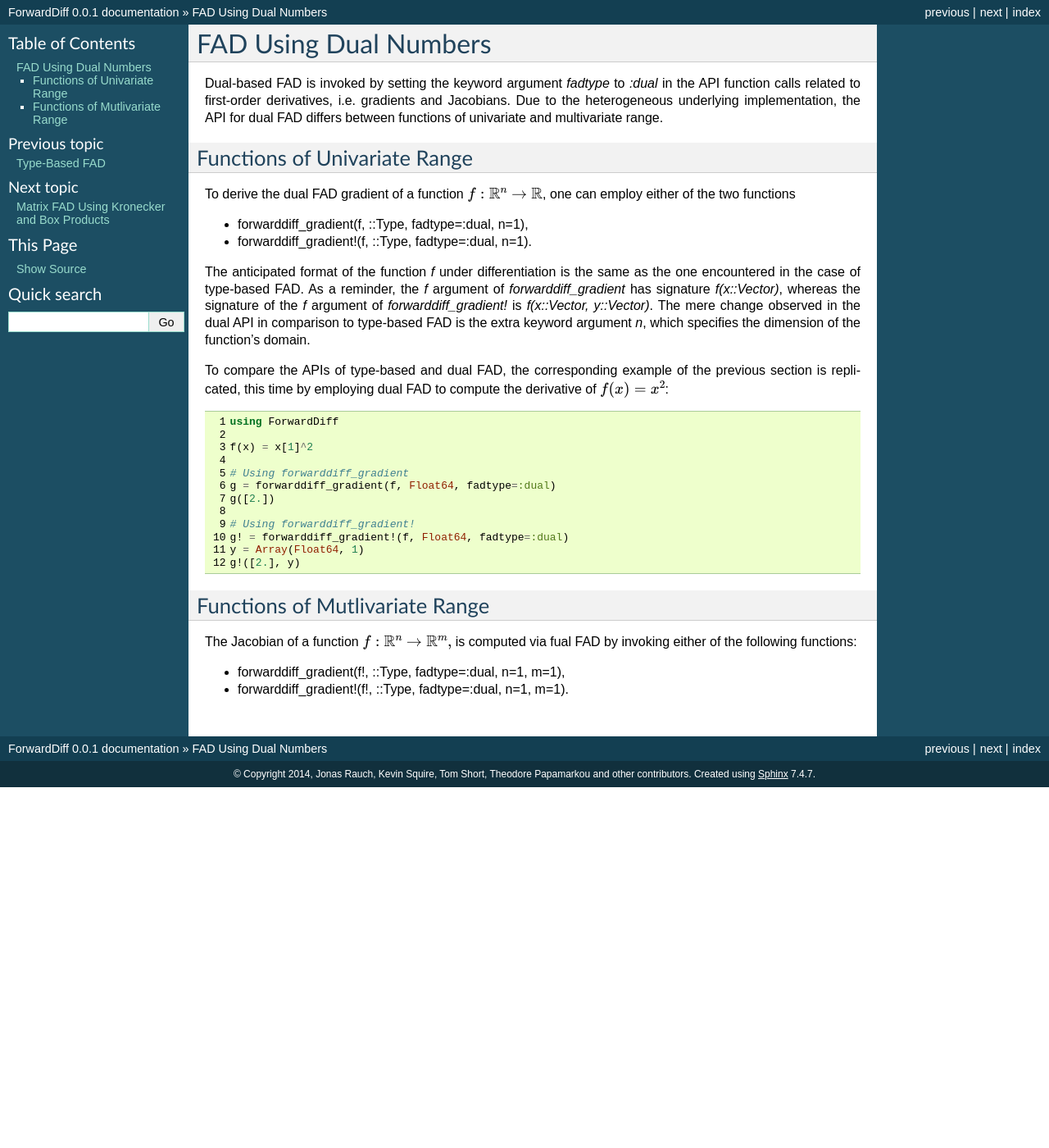
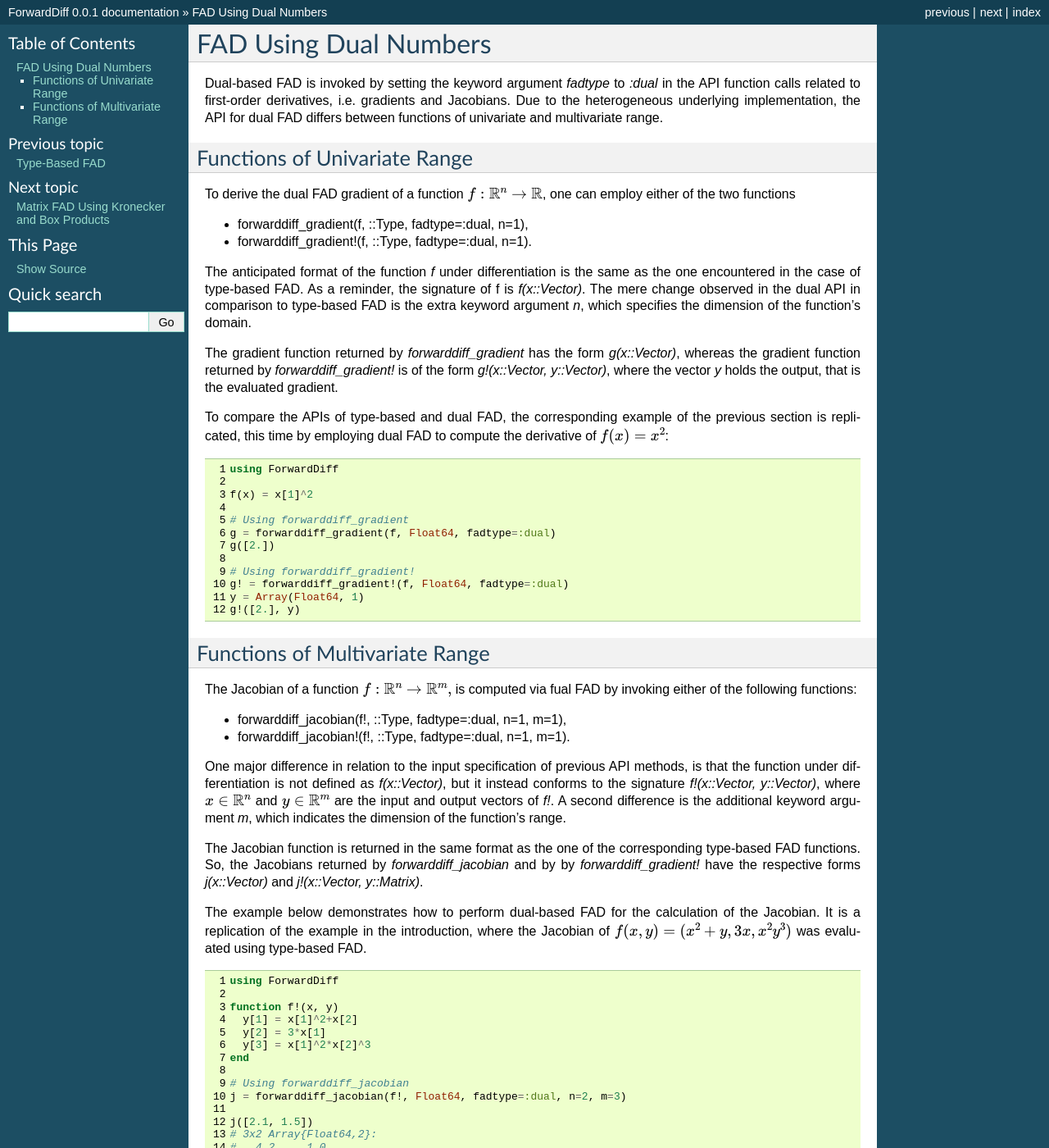
Before and after one commit to JuliaDiff/ForwardDiff.jl, a Sphinx documentation site: the page built from doc/source/dual_fad.rst, in a window 1280 px wide and 1400 px high. Shown: the whole window at 82% size. Built offline with Sphinx 7.4.7, drawn with Linux system fonts in a browser that asks for light colours; formulas are drawn with MathJax 3; some of the changed text lies outside the part shown.

Commit message:
Completed documentation for existing functionality

```diff
--- a/doc/source/dual_fad.rst
+++ b/doc/source/dual_fad.rst
@@ -15,10 +15,13 @@ two functions
 - forwarddiff_gradient!(f, ::Type, fadtype=:dual, n=1).
 
 The anticipated format of the function *f* under differentiation is the same as the one encountered in the case of
-type-based FAD. As a reminder, the *f* argument of *forwarddiff_gradient* has signature *f(x::Vector)*, whereas the
-signature of the *f* argument of *forwarddiff_gradient!* is *f(x::Vector, y::Vector)*. The mere change observed in the
-dual API in comparison to type-based FAD is the extra keyword argument *n*, which specifies the dimension of the
-function's domain.
+type-based FAD. As a reminder, the signature of f is *f(x::Vector)*. The mere change observed in the dual API in
+comparison to type-based FAD is the extra keyword argument *n*, which specifies the dimension of the function's domain.
+
+
+The gradient function returned by *forwarddiff_gradient* has the form *g(x::Vector)*, whereas the gradient function
+returned by *forwarddiff_gradient!* is of the form *g!(x::Vector, y::Vector)*, where the vector *y* holds the output,
+that is the evaluated gradient.
 
 To compare the APIs of type-based and dual FAD, the corresponding example of the previous section is replicated, this
 time by employing dual FAD to compute the derivative of :math:`f(x)=x^2`:
@@ -39,11 +42,50 @@ time by employing dual FAD to compute the derivative of :math:`f(x)=x^2`:
   y = Array(Float64, 1)
   g!([2.], y)
 
-Functions of Mutlivariate Range
+Functions of Multivariate Range
 ~~~~~~~~~~~~~~~~~~~~~~~~~~~~~~~~~~~~~~~~~~~~~~~~~~~~~~~~~~~~~~~~~~~~~~~~~~~~~~~~
 
 The Jacobian of a function :math:`f:\mathbb{R}^n\rightarrow\mathbb{R}^m,` is computed via fual FAD by invoking either of
 the following functions:
 
-- forwarddiff_gradient(f!, ::Type, fadtype=:dual, n=1, m=1),
-- forwarddiff_gradient!(f!, ::Type, fadtype=:dual, n=1, m=1).
+- forwarddiff_jacobian(f!, ::Type, fadtype=:dual, n=1, m=1),
+- forwarddiff_jacobian!(f!, ::Type, fadtype=:dual, n=1, m=1).
+
+One major difference in relation to the input specification of previous API methods, is that the function under
+differentiation is not defined as *f(x::Vector)*, but it instead conforms to the signature *f!(x::Vector, y::Vector)*,
+where :math:`x\in\mathbb{R}^n` and :math:`y\in\mathbb{R}^m` are the input and output vectors of *f!*. A second
+difference is the additional keyword argument *m*, which indicates the dimension of the function's range.
+
+The Jacobian function is returned in the same format as the one of the corresponding type-based FAD functions. So,
+the Jacobians returned by *forwarddiff_jacobian* and by by *forwarddiff_gradient!* have the respective forms
+*j(x::Vector)* and *j!(x::Vector, y::Matrix)*.
+
+The example below demonstrates how to perform dual-based FAD for the calculation of the Jacobian. It is a replication of
+the example in the introduction, where the Jacobian of :math:`f(x, y) = (x^2+y, 3x, x^2y^3)` was evaluated using
+type-based FAD.
+
+.. code-block:: julia
+  :linenos:
+
+  using ForwardDiff
+
+  function f!(x, y)
+    y[1] = x[1]^2+x[2]
+    y[2] = 3*x[1]
+    y[3] = x[1]^2*x[2]^3
+  end
+
+  # Using forwarddiff_jacobian
+  j = forwarddiff_jacobian(f!, Float64, fadtype=:dual, n=2, m=3)
+
+  j([2.1, 1.5])
+  # 3x2 Array{Float64,2}:
+  #   4.2     1.0
+  #   3.0     0.0
+  #  14.175  29.7675
+
+  # Using forwarddiff_jacobian
+  j! = forwarddiff_jacobian!(f!, Float64, fadtype=:dual, n=2, m=3)
+
+  y = zeros(3, 2)
+  j!([2.1, 1.5], y)
```
Also changed, not shown: doc/source/intro.rst (+4 -5 lines), doc/source/typed_fad.rst (+4 -4 lines).
